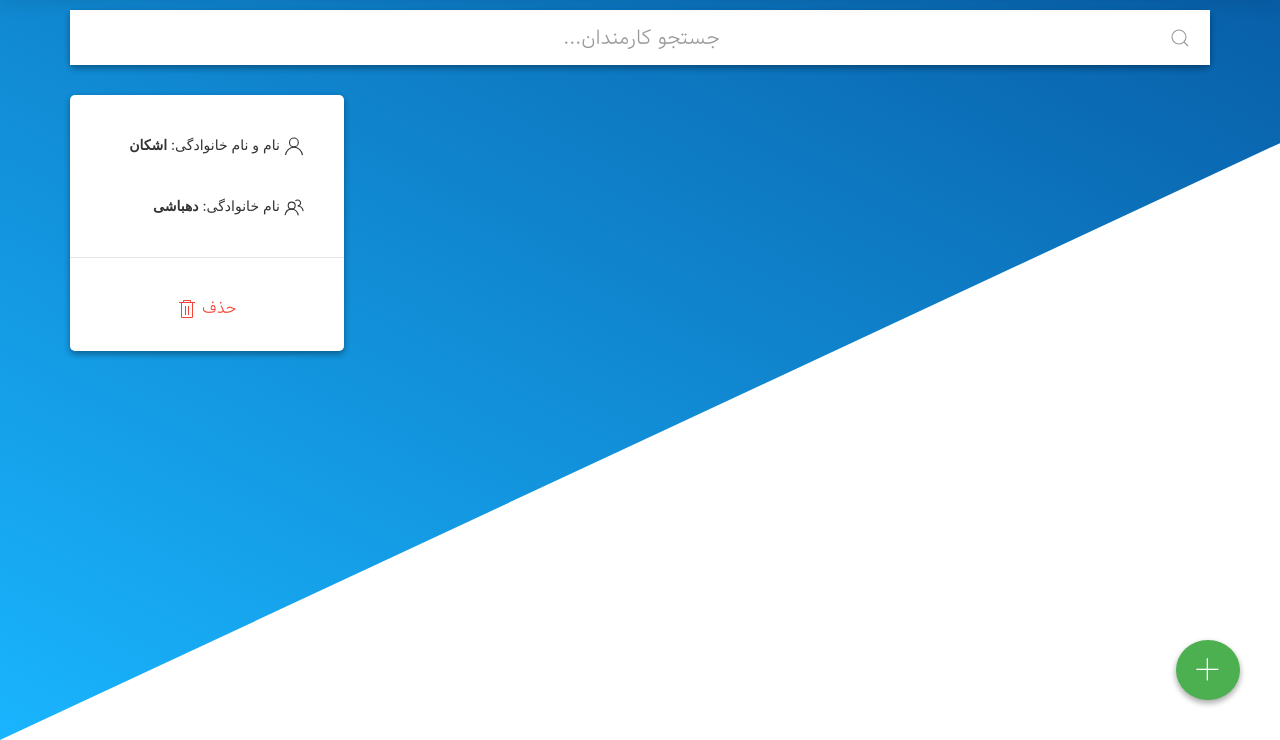
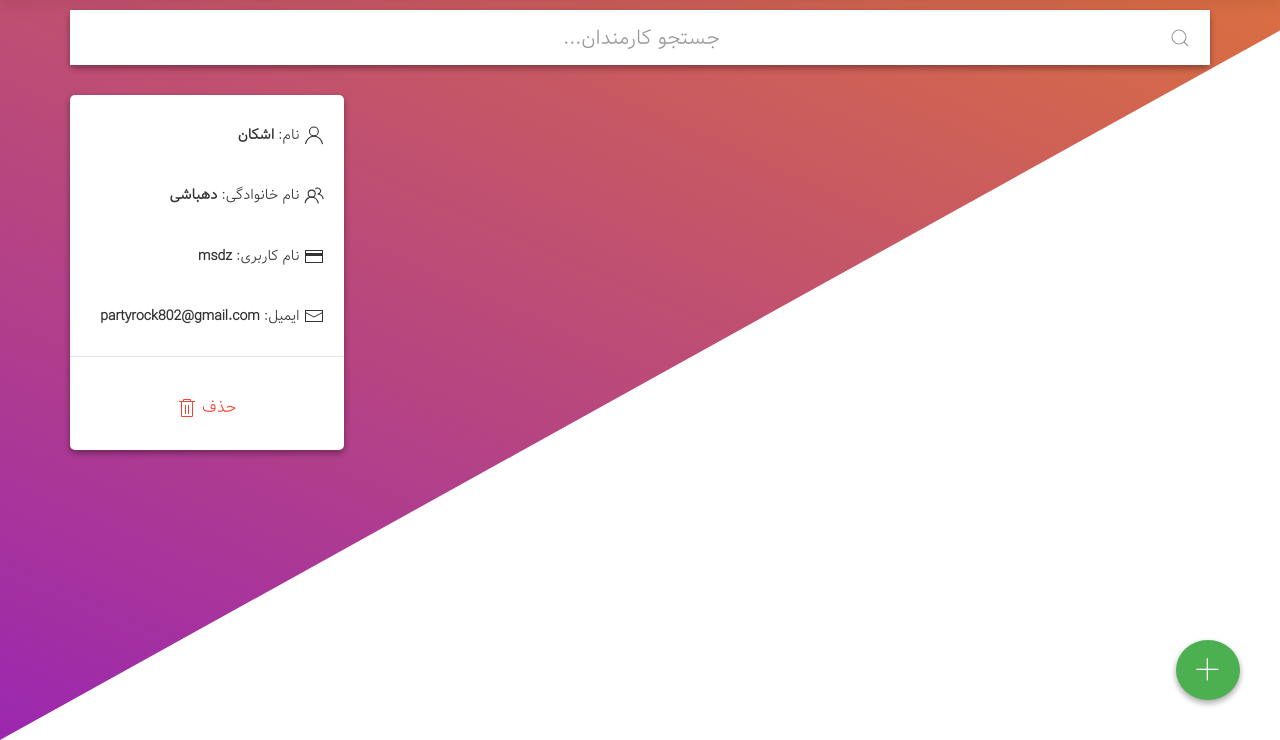
Before and after one commit to mrsdz/archiver-django, a Django app: template web/templates/view-staff.html in a window 1280 px wide. Shown: the part 60-800 px from the top of the page. Run offline with Django 3.2, Linux system fonts and the light colour scheme; the template is opened without the code that fills it, so the values that code supplies are empty; some libraries are stand-ins or nearby versions; some web fonts are replaced.

Commit message:
Staff info added + Modal btn style fixed

```diff
--- a/web/static/css/admin-header.css
+++ b/web/static/css/admin-header.css
@@ -10,9 +10,13 @@ body, html{
     left: 0;
     width: 100%;
     height: 100%;
-    background: linear-gradient(45deg, #19B5FE, #003780);
-    transform: skewY(-25deg);
-    -webkit-transform: skewY(-25deg);
+    background: -webkit-linear-gradient(45deg, rgba(156, 39, 176, 1), rgba(255, 152, 0, 1));
+    background: -moz-linear-gradient(45deg, rgba(156, 39, 176, 1), rgba(255, 152, 0, 1));
+    background: -ms-linear-gradient(45deg, rgba(156, 39, 176, 1), rgba(255, 152, 0, 1));
+    background: -o-linear-gradient(45deg, rgba(156, 39, 176, 1), rgba(255, 152, 0, 1));
+    background: linear-gradient(45deg, rgba(156, 39, 176, 1), rgba(255, 152, 0, 1));
+    transform: skewY(-29deg);
+    -webkit-transform: skewY(-29deg);
     transform-origin: top left;
 }
 .uk-navbar-container{
@@ -28,7 +32,7 @@ body, html{
     cursor: pointer !important;
 }
 .header-items:hover{
-    color: #0C76BF !important;
+    color: #C4546A !important;
 }
 .header-items label{
     font-family: Vazir !important;
@@ -67,19 +71,19 @@ body, html{
     line-height: 50px !important;
     background: transparent !important;
 }
-.blue{
+.blue-modal-btn{
     border: 2px solid #2196F3 !important;
     color: #2196F3 !important;
 }
-.blue:hover{
+.blue-modal-btn:hover{
     background: #2196F3 !important;
     color: #fff !important;
 }
-.red{
+.red-modal-btn{
     border: 2px solid #F44336 !important;
     color: #F44336 !important;
 }
-.red:hover{
+.red-modal-btn:hover{
     background: #F44336 !important;
     color: #fff !important;
 }
--- a/web/static/css/view-staff.css
+++ b/web/static/css/view-staff.css
@@ -5,11 +5,18 @@
     box-shadow: 0 3px 6px rgba(0,0,0,0.16), 0 3px 6px rgba(0,0,0,0.23) !important;
     position: relative !important;
 }
+.uk-card-body {
+    padding: 30px 20px !important;
+}
 .uk-card-title{
     font-size: 17px !important;
     font-family: Vazir !important;
     text-align: center !important;
     color: #000 !important;
+}
+.staff-info{
+    font-family: Vazir !important;
+    direction: rtl !important;
 }
 .st-name{
     font-family: Vazir !important;
@@ -114,6 +121,9 @@
     -moz-transition: 200ms cubic-bezier(0.4, 0.0, 0.2, 1) !important;
     transition: 200ms cubic-bezier(0.4, 0.0, 0.2, 1) !important;
 }
+.uk-input, .uk-select:not([multiple]):not([size]) {
+    height: 45px !important;
+}
 .uk-input:focus,
 .uk-input:active,
 .uk-select:focus,
@@ -134,15 +144,17 @@
     transition: all 0.3s ease !important;
 }
 .red-color{
-    color: #F44336 !important;
+    color: #f44336 !important;
+    border: 2px solid #f44336 !important
 }
 .red-color:hover{
-    background: #F44336 !important;
     color: #fff !important;
+    background: #f44336 !important;
 }
 .blue-color{
-    background: #2196F3 !important;
     color: #fff !important;
+    border: 2px solid #2196F3 !important;
+    background: #2196F3 !important
 }
 .uk-form-icon{
     -webkit-transition: all 0.3s ease !important;
--- a/web/templates/admin-header.html
+++ b/web/templates/admin-header.html
@@ -106,15 +106,15 @@
     <div id="modal-full" class="uk-modal-full" uk-modal>
         <div class="uk-modal-dialog" style="height: 100%">
             <svg class="exit-svg" viewBox="0 0 500 130" preserveAspectRatio="xMinYMin meet">
-                <path d="M0,100 C150,200 350,0 500,100 L500,00 L0,0 Z" style="stroke: none; fill: #0E7CC5;"></path>
+                <path d="M0,100 C150,200 350,0 500,100 L500,00 L0,0 Z" style="stroke: none; fill: #C4546A;"></path>
             </svg>
             <div class="uk-position-top-center" style="margin-top: 128px;">
                 <h1 class="confirm-message">آیا مطمئنید میخواهید خارج شوید؟</h1>
             </div>
             <div class="uk-position-bottom-center" style="margin-bottom: 128px;">
                 <div class="uk-padding-large uk-text-center">
-                    <a href="{% url 'Logout' %}"><button class="uk-button yes-no blue">بله</button></a>
-                    <button class="uk-button yes-no red uk-modal-close-default">خیر</button>
+                    <a href="{% url 'Logout' %}"><button class="uk-button yes-no blue-modal-btn">بله</button></a>
+                    <button class="uk-button yes-no red-modal-btn uk-modal-close-default">خیر</button>
                 </div>
             </div>
         </div>
--- a/web/templates/st-mg.html
+++ b/web/templates/st-mg.html
@@ -86,7 +86,7 @@
 
                     <!--submit-->
                     <div class="uk-margin">
-                        <button class="uk-button uk-width-1-1 uk-box-shadow-hover-xlarge blue-btn">اضافه
+                        <button class="uk-button uk-width-1-1 uk-box-shadow-hover-xlarge ubuntu-btn">اضافه
                             <span uk-icon="icon: plus"></span>
                         </button>
                     </div>
@@ -109,7 +109,7 @@
                     </div>
                 </div>
                 <div class="uk-margin">
-                    <button class="uk-button uk-width-1-1 uk-box-shadow-hover-xlarge blue-btn">آپلود
+                    <button class="uk-button uk-width-1-1 uk-box-shadow-hover-xlarge ubuntu-btn">آپلود
                         <span uk-icon="icon: upload"></span>
                     </button>
                 </div>
@@ -145,7 +145,7 @@
             <h3 class="uk-card-title">مدارک ارسال شده توسط دانشجویان</h3>
             <hr/>
             <div class="uk-margin">
-                <a href="{% url 'New Docs' %}" class="uk-button uk-width-1-1 uk-padding-small uk-box-shadow-hover-xlarge blue-btn">مشاهده
+                <a href="{% url 'New Docs' %}" class="uk-button uk-width-1-1 uk-padding-small uk-box-shadow-hover-xlarge ubuntu-btn">مشاهده
                     <span uk-icon="icon: bolt"></span>
                 </a>
             </div>
--- a/web/templates/view-staff.html
+++ b/web/templates/view-staff.html
@@ -21,16 +21,28 @@
             <div class="uk-card uk-card-default uk-border-rounded">
                 <div  class="uk-card-body uk-text-right" uk-grid>
                     <!--name-->
-                    <h6 class="uk-width-1-1">
-                        <label>نام و نام خانوادگی:</label>
+                    <h6 class="uk-width-1-1 staff-info">
+                        <span uk-icon="icon: user"></span>
+                        <label>نام:</label>
                         <b>اشکان</b>
-                        <span uk-icon="icon: user"></span>
                     </h6>
                     <!--family name-->
-                    <h6 class="uk-width-1-1">
+                    <h6 class="uk-width-1-1 staff-info">
+                        <span uk-icon="icon: users"></span>
                         <label>نام خانوادگی:</label>
                         <b>دهباشی</b>
-                        <span uk-icon="icon: users"></span>
+                    </h6>
+                    <!--username-->
+                    <h6 class="uk-width-1-1 staff-info">
+                        <span uk-icon="icon: credit-card"></span>
+                        <label>نام کاربری:</label>
+                        <b>msdz</b>
+                    </h6>
+                    <!--email-->
+                    <h6 class="uk-width-1-1 staff-info">
+                        <span uk-icon="icon: mail"></span>
+                        <label>ایمیل: </label>
+                        <b>partyrock802@gmail.com</b>
                     </h6>
                 </div>
                 <div class="uk-card-footer">
```
Also changed, not shown: web/static/css/template.css (+13 -11 lines), web/templates/staff-mg.html (deleted, +0 -91 lines), web/migrations/0001_initial.py, web/migrations/0002_remove_subject_section.py (deleted), web/migrations/0003_subject_section.py (deleted), web/migrations/0004_auto_20170811_0708.py (deleted), web/migrations/0005_auto_20170811_1310.py (deleted), web/migrations/0006_auto_20170812_1040.py (deleted), web/static/files/example.jpg (deleted), web/static/tile-wide.png (deleted), web/static/tile.png (deleted), 1 other file.
